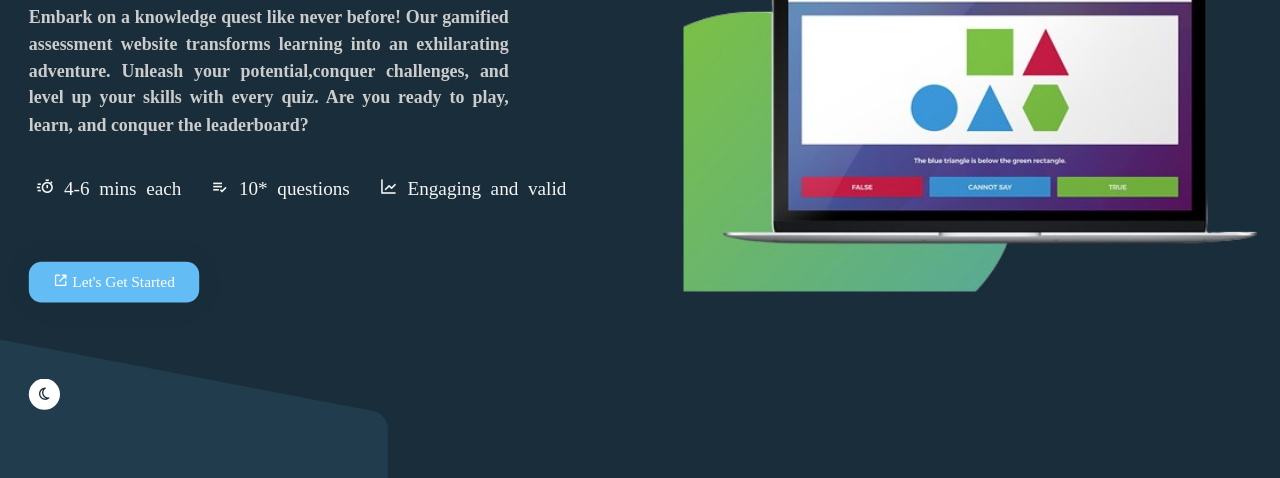
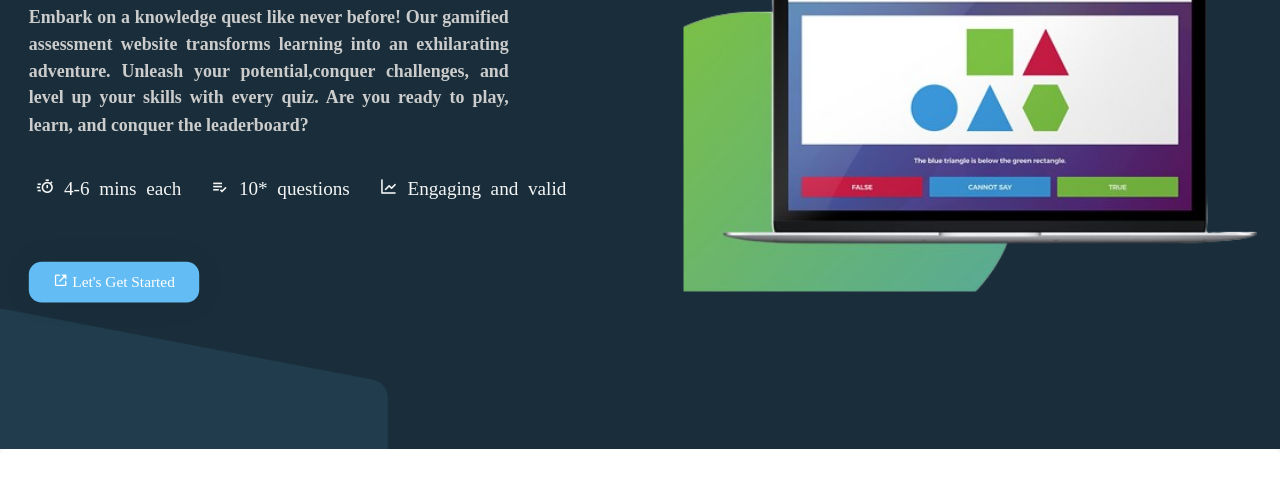
Before and after one commit to shashikantchaubey/GAPP-Gamified-Assessment-Practise-Platform, a plain HTML site: page index.html in a window 1280 px wide. Shown: the part 267-745 px from the top of the page. Drawn offline with nearby package versions, Linux system fonts and the light colour scheme.

Commit message:
Update index.html
Remove dark and light mode button...

```diff
--- a/index.html
+++ b/index.html
@@ -80,10 +80,10 @@
         </marquee>
         <div class="bottom-area">
           <div class="container">
-            <button class="toggle-btn">
+<!--             <button class="toggle-btn">
               <i class="far fa-moon"></i>
               <i class="far fa-sun"></i>
-            </button>
+            </button> -->
           </div>
         </div>
       </div>
```
